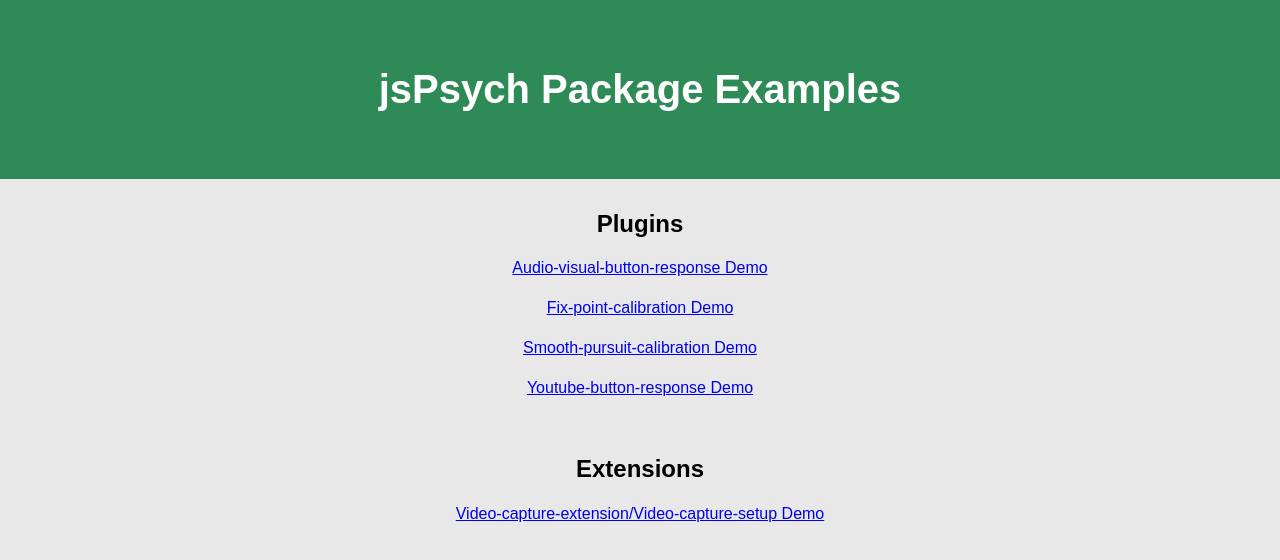
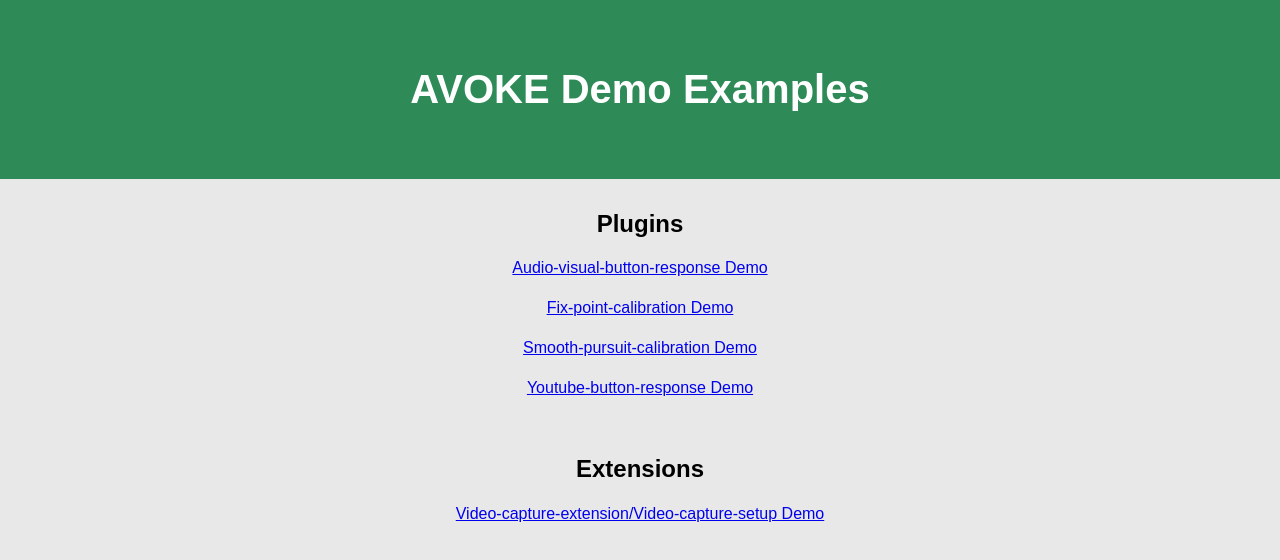
Before and after one commit to beatlab-mcmaster/AVOKE, a plain HTML site: page index.html in a window 1280 px wide. Drawn offline with Linux system fonts and the light colour scheme.

Commit message:
updating title

```diff
--- a/index.html
+++ b/index.html
@@ -83,15 +83,8 @@
 <body>
 
 <div class="header">
-  <h1>jsPsych Package Examples</h1>
+  <h1>AVOKE Demo Examples</h1>
 </div>
-
-<!-- <div class="navbar">
-  <a href="#">Link</a>
-  <a href="#">Link</a>
-  <a href="#">Link</a>
-  <a href="#" class="right">Link</a>
-</div> -->
 
 <div class="row">
   <div class="main">
```
